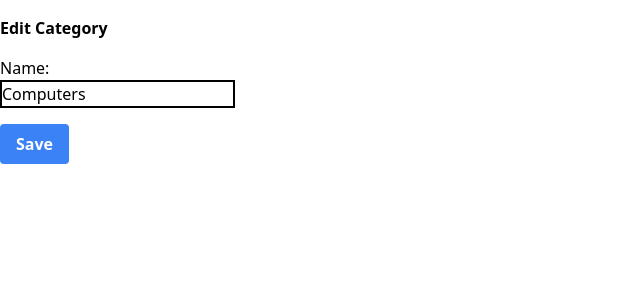
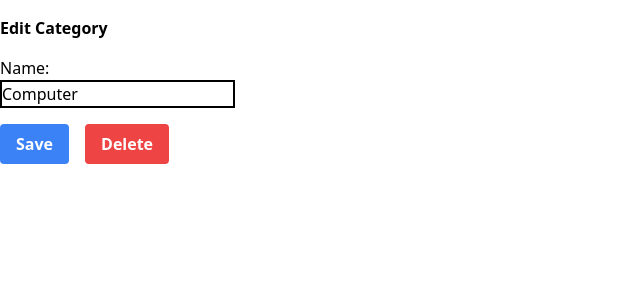
Before and after one commit to felipesvianna/fshop-java, a React (Create React App) app in the folder ui/: page /admin/editcategory/1 in a window 1280 px wide. Shown: the top 300 px of the page, without its empty margins (0-640 px from the left). Built offline with nearby package versions, Linux system fonts and the light colour scheme.

Commit message:
implement delete button on edit category form

```diff
--- a/ui/package.json
+++ b/ui/package.json
@@ -52,6 +52,7 @@
     "autoprefixer": "^10.4.2",
     "enzyme": "^3.11.0",
     "jest-enzyme": "^7.1.2",
+    "jest-react-hooks-shallow": "^1.5.1",
     "postcss": "^8.4.6",
     "tailwindcss": "^3.0.18"
   }
--- a/ui/src/components/Category/CategoryForm.tsx
+++ b/ui/src/components/Category/CategoryForm.tsx
@@ -1,4 +1,4 @@
-import React, { ChangeEvent, FC, FormEvent, useState } from "react";
+import React, { ChangeEvent, FC, FormEvent, useEffect, useState } from "react";
 import { CategoryProps } from "./Category";
 import validateCategoryForm from "./validateCategoryForm";
 
@@ -23,6 +23,12 @@ const CategoryForm: FC<CategoryFormProps> = ({
   const [formData, setFormData] = useState<CategoryProps>(initialState);
   const [formErrors, setFormErrors] = useState<FormErrorsProps>({});
 
+  useEffect(() => {
+    if (categoryData) {
+      setFormData({ id: 1, name: "Computer" });
+    }
+  }, []);
+
   const onChangeForm = (
     e: ChangeEvent<HTMLInputElement | HTMLSelectElement>
   ) => {
@@ -44,6 +50,7 @@ const CategoryForm: FC<CategoryFormProps> = ({
   };
 
   return (
+    <>
       <form onSubmit={onSubmit}>
         <label htmlFor="name">Name: </label>
         <input
@@ -52,19 +59,31 @@ const CategoryForm: FC<CategoryFormProps> = ({
           id="name"
           name="name"
           onChange={onChangeForm}
-        value={categoryData?.name}
+          value={formData.name}
         />
         <strong className="text-red-500">
           {formErrors.name ? formErrors.name : null}
         </strong>
 
+        <div className="flex justify-start">
           <button
-        className="block mt-4 bg-blue-500 hover:bg-blue-700 text-white font-bold py-2 px-4 rounded"
+            className="block mt-4 mr-4 bg-blue-500 hover:bg-blue-700 text-white font-bold py-2 px-4 rounded"
             type="submit"
           >
             Save
           </button>
+          {categoryData ? (
+            <button
+              name="deleteButton"
+              type="button"
+              className="block mt-4 bg-red-500 hover:bg-blue-700 text-white font-bold py-2 px-4 rounded"
+            >
+              Delete
+            </button>
+          ) : null}
+        </div>
       </form>
+    </>
   );
 };
 
--- a/ui/src/components/Category/validateCategoryForm.tsx
+++ b/ui/src/components/Category/validateCategoryForm.tsx
@@ -9,7 +9,7 @@ const validateCreateCategoryForm = (categoryData: CategoryProps) => {
     errors = { name: "Must have at least 3 characters" };
   }
 
-  if (!categoryData.name.match(regexNameField)) {
+  if (categoryData.name && !categoryData.name.match(regexNameField)) {
     errors = { name: "Letters and numbers only" };
   }
 
```
Also changed, not shown: 2 other files (tests, documents, lock files or other folders). Lines whose indentation alone changed are shown as unchanged.
